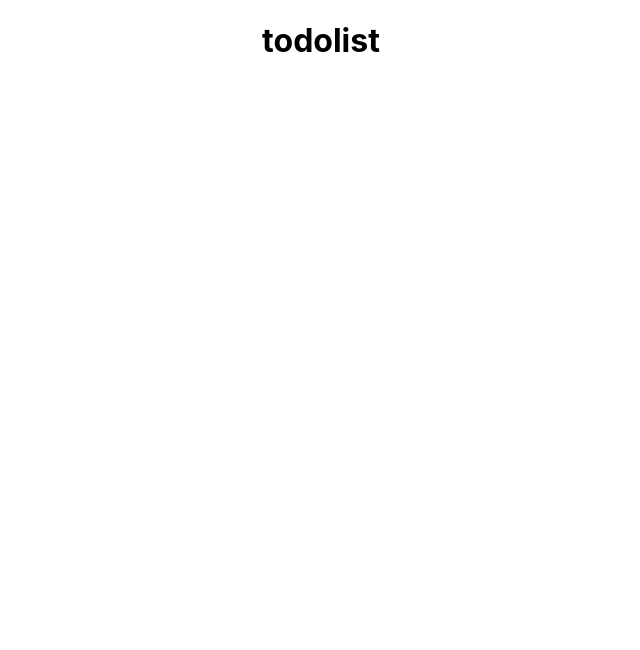
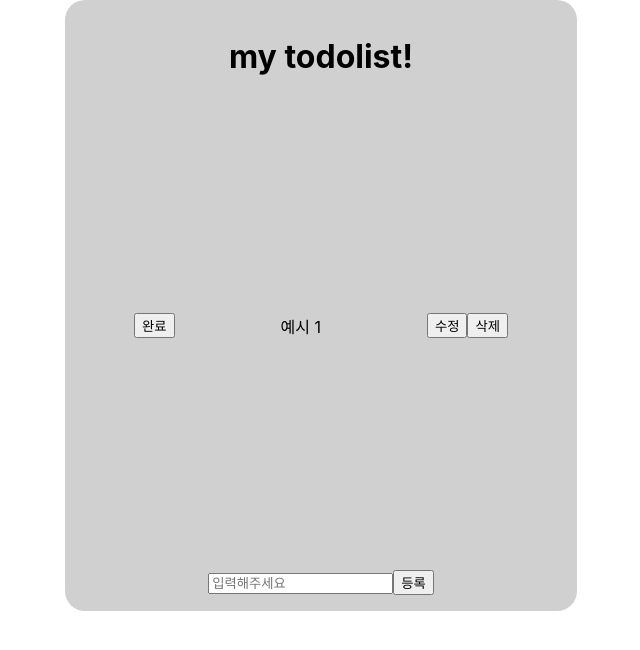
Before and after one commit to shinjuho2/todolist, a React (Create React App) app: page / in a window 1280 px wide. Shown: the top 650 px of the page, without its empty margins (319-959 px from the left). Built offline with nearby package versions, Linux system fonts and the light colour scheme.

Commit message:
container

```diff
--- a/src/App.css
+++ b/src/App.css
@@ -1,3 +1,15 @@
 .App {
   text-align: center;
+  width: 30rem;
+  margin: 0 auto;
+  padding: 1rem;
+  background-color: rgb(209, 208, 208);
+  border-radius: 20px;
 }
+.todolist {
+  display: flex;
+  flex-direction: row;
+  justify-content: space-around;
+  align-items: center;
+  padding: 200px 0px;
+}
--- a/src/App.tsx
+++ b/src/App.tsx
@@ -1,10 +1,57 @@
-import React from 'react';
+import React, { useState } from 'react';
 import './App.css';
 
+interface List {
+  id: number;
+  text: string;
+  complete: boolean;
+}
+
 function App() {
+
+  const [todolist, setTodolist] = useState<List[]>([
+    {
+      id: 1,
+      text: "예시 1",
+      complete: false,
+    },
+  ]);
+
+  const [input, setinput] = useState("");
+
+  const createlist = (e:React.ChangeEvent<HTMLInputElement>) => {
+    setinput(e.target.value)
+  }
+
   return (
     <div className="App">
-      <h1>todolist</h1>
+      <div className='Container'>
+        <h1>my todolist!</h1>
+        {
+          todolist.map(function (a, i) {
+            return (
+              <div key={i}>
+                <ul className='todolist'>
+                  <button>완료</button>
+                  <p>{a.text}</p>
+                  <div className='listBtn'>
+                    <button>수정</button>
+                    <button>삭제</button>
+                  </div>
+                </ul>
+              </div>
+            )
+          })
+        }
+        <div className='createList'>
+          <input type="text" placeholder='입력해주세요' onChange={(e) => {setinput(e.target.value)}}/>
+          <button onClick={() => {
+            const copy = [...todolist]
+            copy.unshift()
+            setTodolist(copy)
+          }}>등록</button>
+        </div>
+      </div>
     </div>
   );
 }
```
